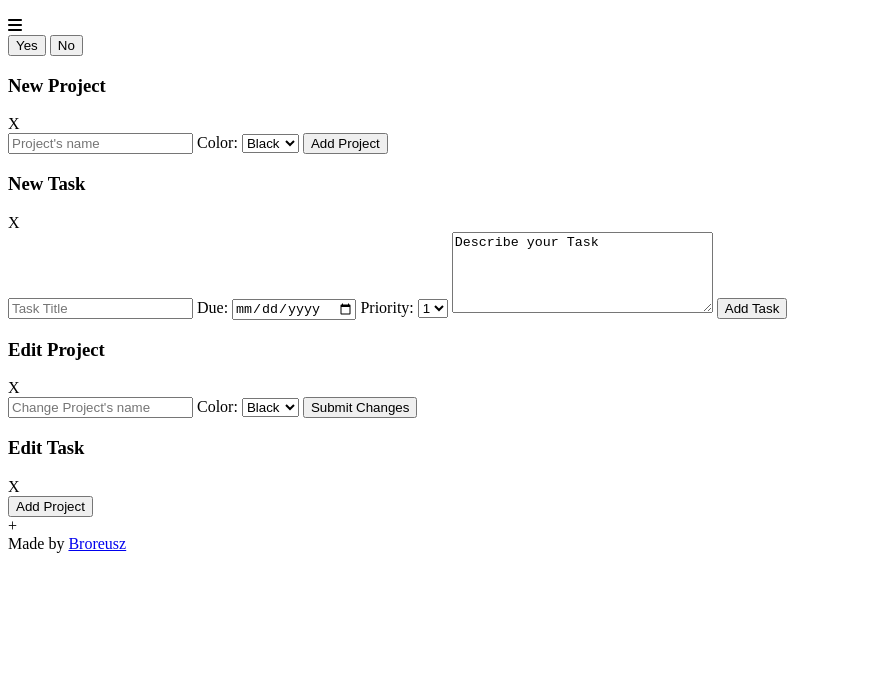
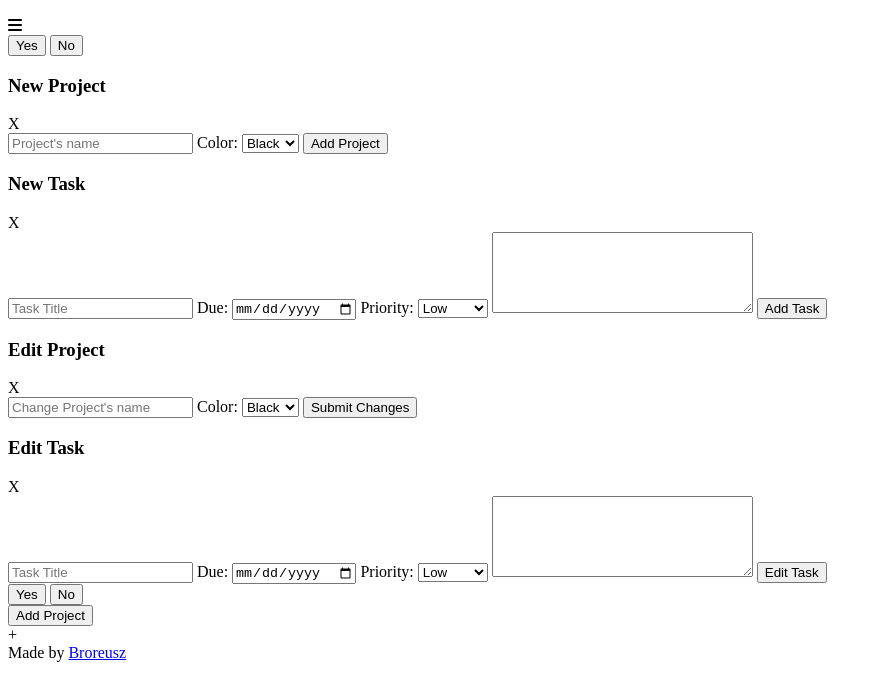
Before and after one commit to Boreusz/To-do, a plain HTML site: page index.html in a window 1280 px wide. Shown: the part 110-800 px from the top of the page, without its empty margins (0-882 px from the left). Drawn offline with Linux system fonts and the light colour scheme.

Commit message:
Fully functionable To Do list, added Edit, Complete and Delete Task

```diff
--- a/index.html
+++ b/index.html
@@ -25,7 +25,6 @@
                         <button type="button" id="yes-bttn">Yes</button>
                         <button type="button" id="no-bttn">No</button>
                     </div>
-
                 </div>
             </div>
             <div class="add-project-wrapper">
@@ -58,13 +57,12 @@
                         </label>
                         <label for="priority">Priority:
                             <select name="priority" id="add-task-priority">
-                                <option value="one">1</option>
-                                <option value="two">2</option>
-                                <option value="three">3</option>
-                                <option value="four">4</option>
+                                <option value="low">Low</option>
+                                <option value="medium">Medium</option>
+                                <option value="high">High</option>
                             </select>
                         </label>
-                        <textarea name="description" id="add-task-description" cols="30" rows="5">Describe your Task</textarea>
+                        <textarea name="description" id="add-task-description" cols="30" rows="5"></textarea>
                         <button type="button" id="add-task">Add Task</button>
                     </form>
                 </div>
@@ -91,6 +89,31 @@
                 <div class="edit-task-container">
                     <h3 class="edit-task-title">Edit Task</h3>
                     <span class="close">X</span>
+                    <form>
+                        <input type="text" placeholder="Task Title" id="edit-task-title">
+                        <label for="date">
+                            Due:
+                            <input type="date" name="date" id="edit-task-date">
+                        </label>
+                        <label for="priority">Priority:
+                            <select name="priority" id="edit-task-priority">
+                                <option value="low">Low</option>
+                                <option value="medium">Medium</option>
+                                <option value="high">High</option>
+                            </select>
+                        </label>
+                        <textarea name="description" id="edit-task-description" cols="30" rows="5"></textarea>
+                        <button type="button" id="edit-task">Edit Task</button>
+                    </form>
+                </div>
+            </div>
+            <div class="task-assurance-wrapper">
+                <div class="task-assurance-container">
+                    <span class="task-assurance-text"></span>
+                    <div class="task-assurance-buttons">
+                        <button type="button" id="task-yes-bttn">Yes</button>
+                        <button type="button" id="task-no-bttn">No</button>
+                    </div>
                 </div>
             </div>
             <div class="all-projects">
```
